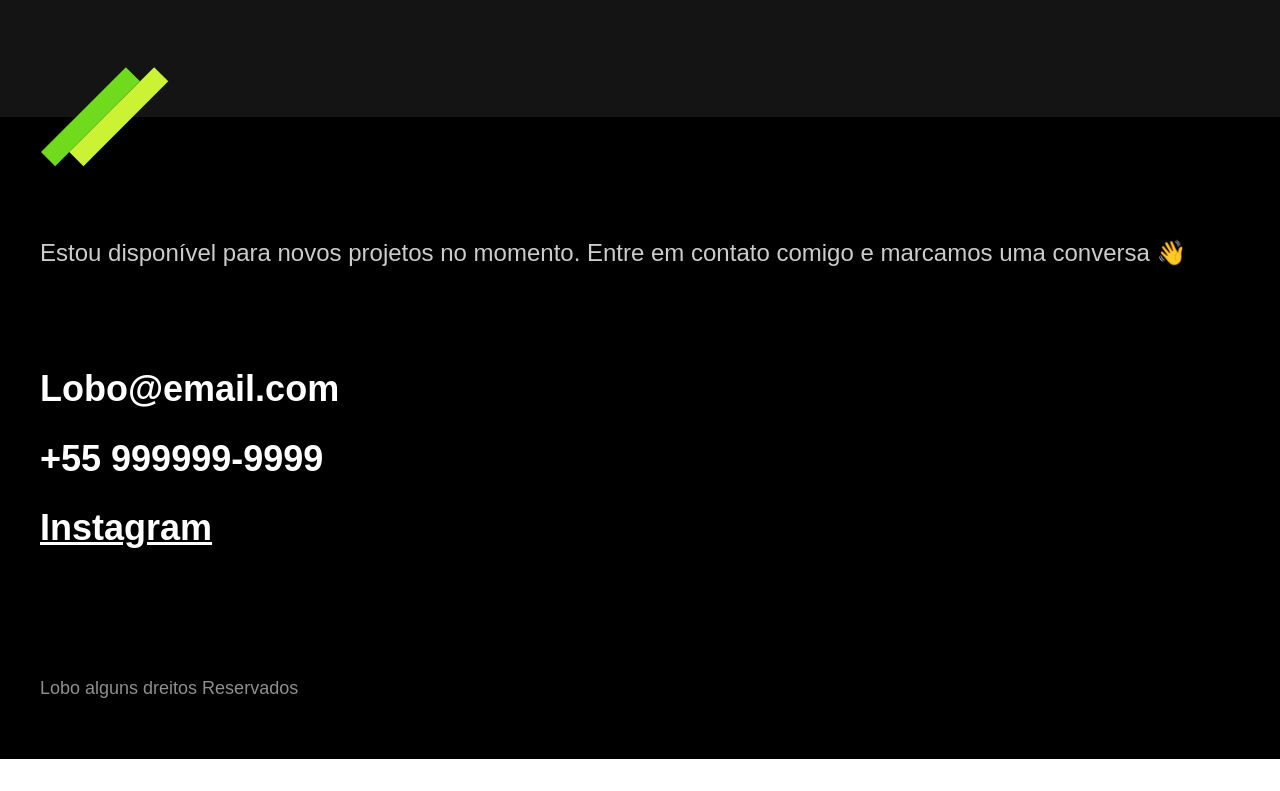
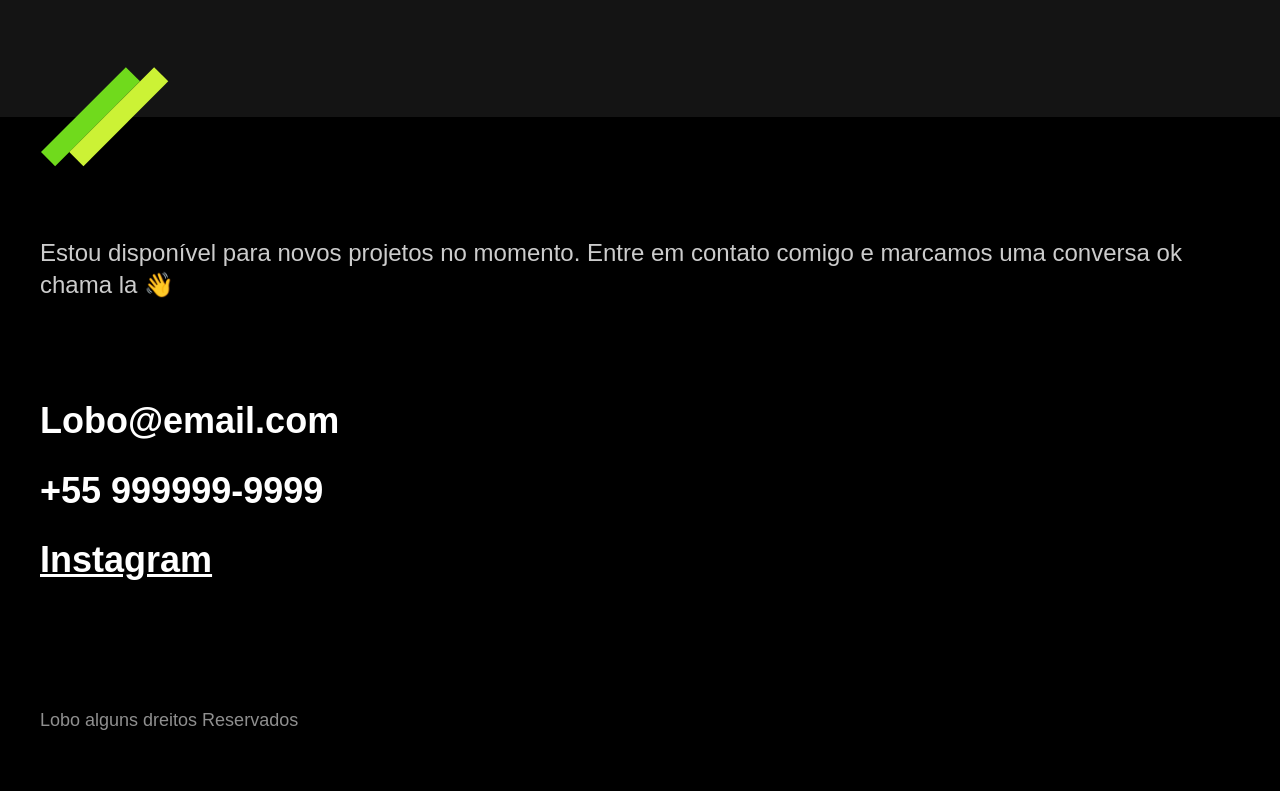
Before and after one commit to aleoteixeira/aleoteixeira.github.io, a plain HTML site: page index.html in a window 1280 px wide. Shown: the part 2076-2867 px from the top of the page. Before the commit the page ends 2835 px from the top, so only its background shows below. Drawn offline with Linux system fonts and the light colour scheme.

```diff
--- a/index.html
+++ b/index.html
@@ -129,7 +129,7 @@
   </section>
   <footer class="footer" id="Contato">
     <div class="footer-container">
-      <p class="footer-texto">Estou disponível para novos projetos no momento. Entre em contato comigo e marcamos uma conversa 👋</p>
+      <p class="footer-texto">Estou disponível para novos projetos no momento. Entre em contato comigo e marcamos uma conversa ok chama la 👋</p>
       <ul class="footer-contato">
         <li>Lobo@email.com</li>
         <li>+55 999999-9999</li>
```
